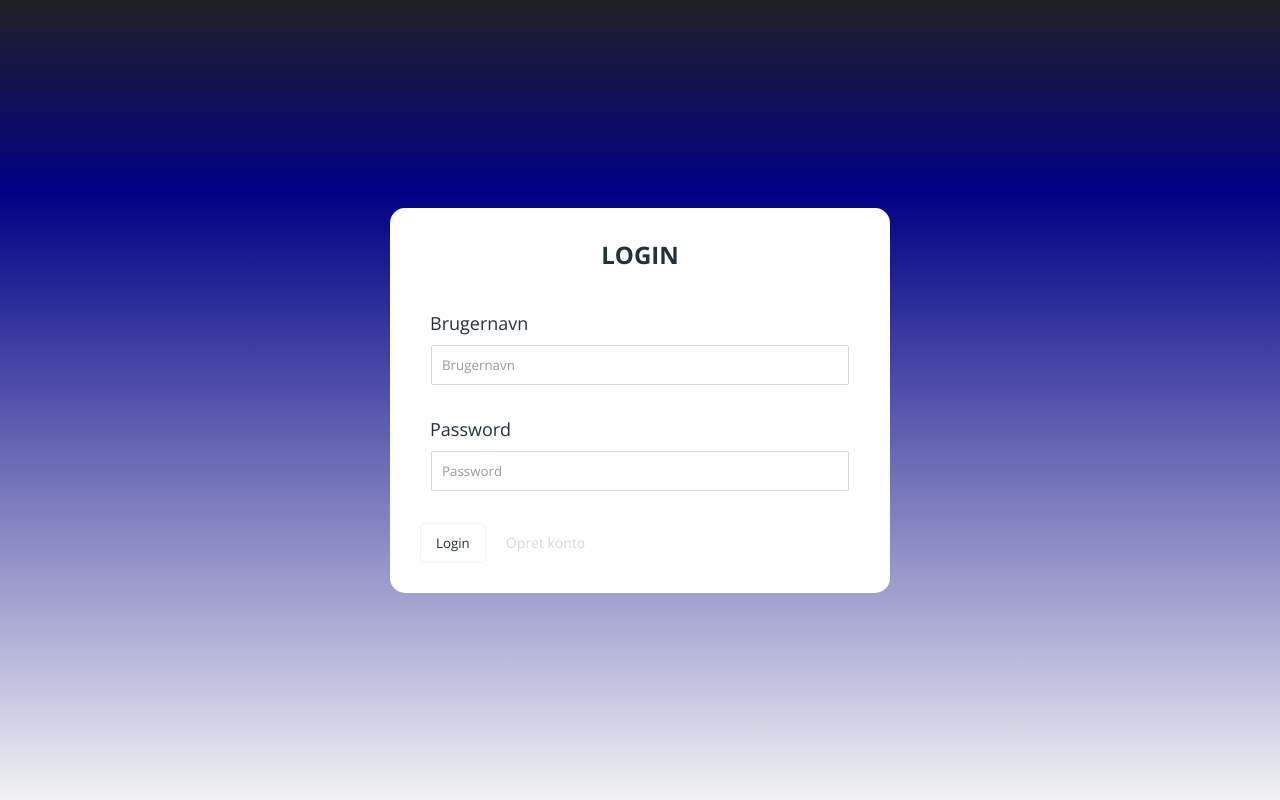
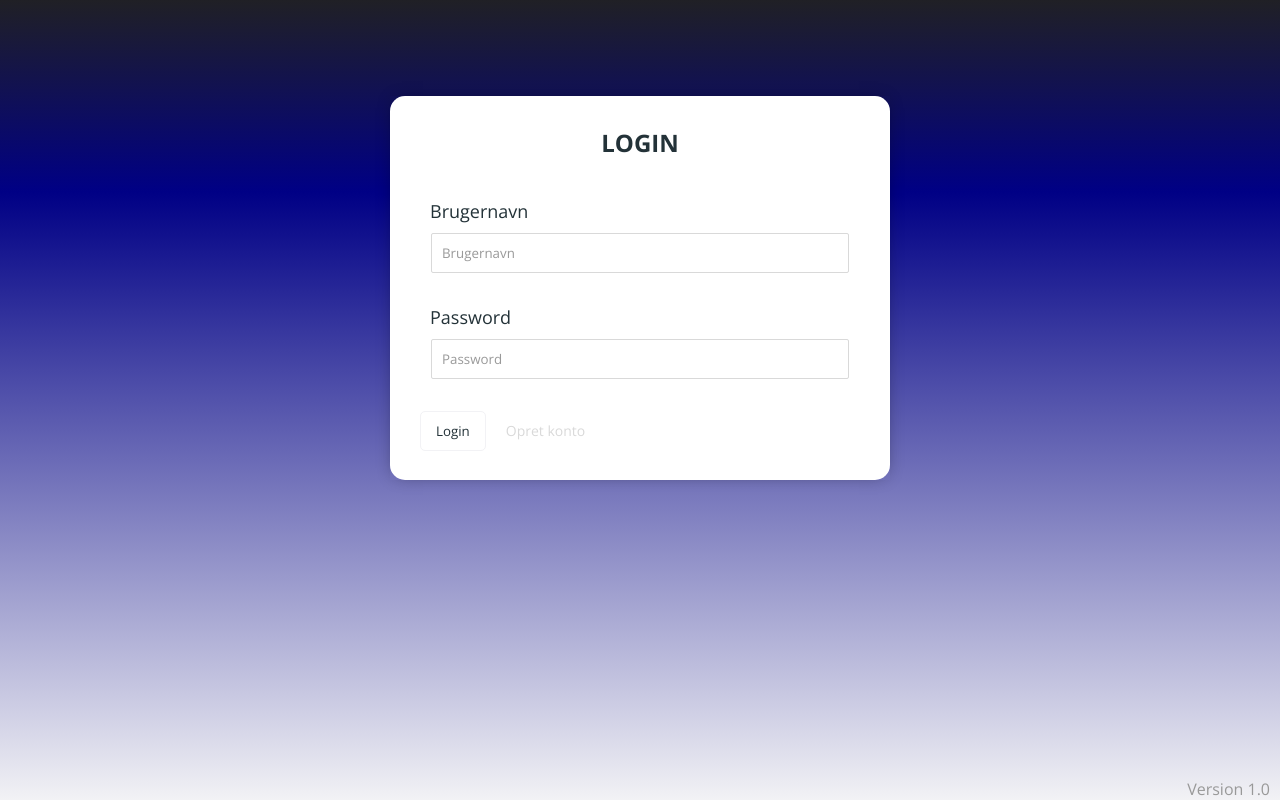
Before and after one commit to LasseLykke/Donnes, a PHP site: page / in a window 1280 px wide. Run offline with PHP 8.4, Linux system fonts and the light colour scheme.

Commit message:
added footer to login, with V-number.

```diff
--- a/index.php
+++ b/index.php
@@ -12,6 +12,7 @@ include 'header.php';
 </head>
 
 <body>
+    <div class="login-wrapper">
     <div class="loginContainer">
     <form action="login.php" method="POST">
         <h2 class="loginHeader">LOGIN</h2>
@@ -29,6 +30,11 @@ if(isset($_GET['error'])) {?>
         <a href="register.php" class="ca">Opret konto</a>
     </form>
 </div>
+
+    <div class="footer">
+            <p div class="version">Version 1.0</p>
+        </div>
+    </div>
 </body>
 
 </html>
--- a/style/layout.css
+++ b/style/layout.css
@@ -3,15 +3,18 @@
 }
 
 /*LOGIN SIDE*/
+.login-wrapper {
+	margin: 0;
+  display: grid;
+  place-items: center;
+  min-height: 100vh;
+}
+
 .loginContainer {
 	background-color: var(--grd-color);
 	box-shadow: 0px 10px 30px rgba(0,0,0,.1);
 	box-shadow: 0px 0px 17px -6px rgba(0,0,0,0.48);
-	display: flex;
-	justify-content: center;
-	align-items: center;
-	height: 100vh;
-	flex-direction: column;
+
 }
 
 /*FORSIDE*/
@@ -121,3 +124,10 @@ tbody td {
 	border-radius: 0;
 	float: right;
 }
+
+.footer {
+	margin-top: auto;
+  padding-right: 10px;
+  width: 100%;
+  text-align: right; /* Align text to the right within the footer */
+}
--- a/style/typography.css
+++ b/style/typography.css
@@ -8,6 +8,12 @@ h1 {
 	text-align: center;
 	color: #fff;
     font-weight: 700;
+}
+
+.version {
+    color: var(--placeholder);
+    float: right;
+    margin-top: 10px;
 }
 
 .søgeoverskrift {
```
